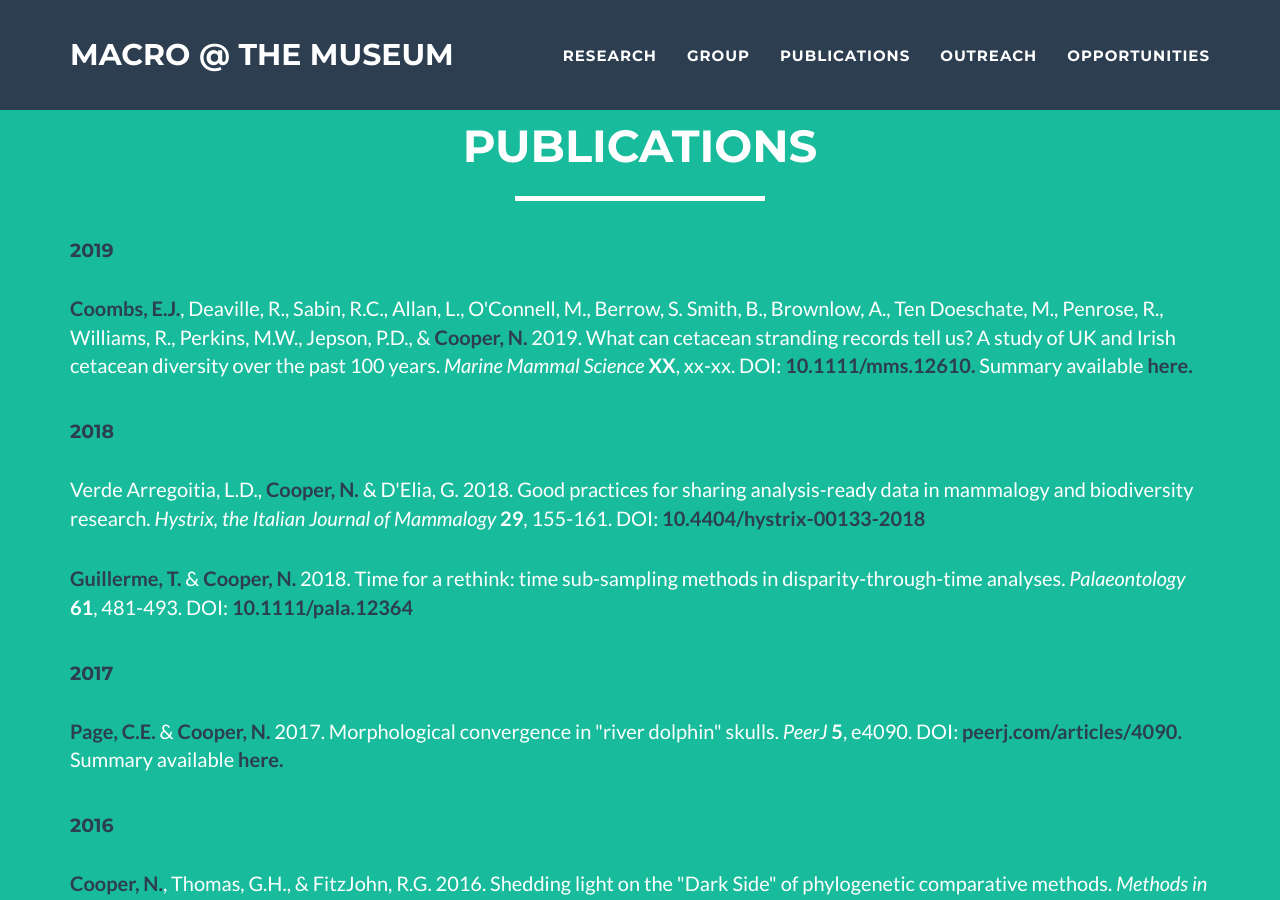
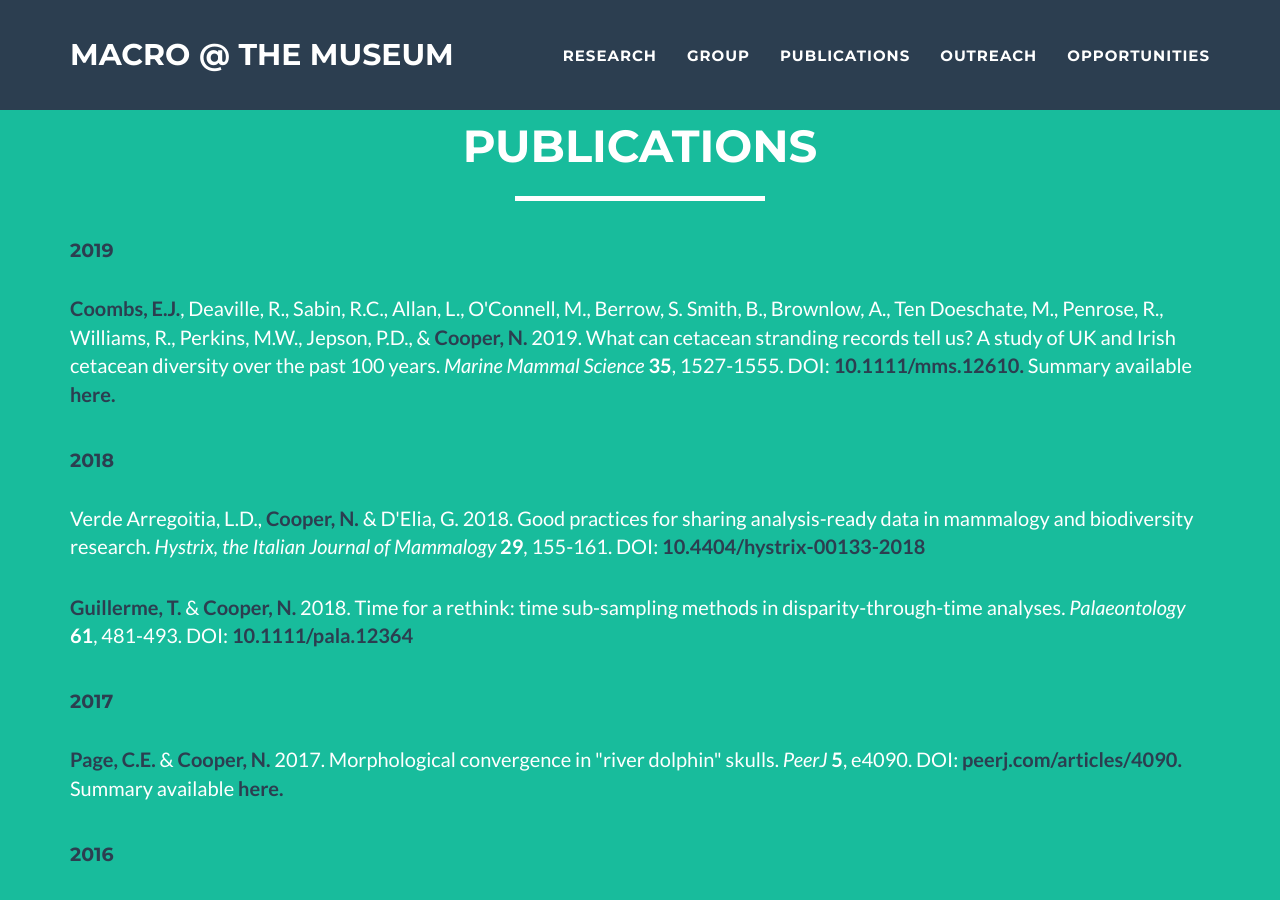
Before and after one commit to nhcooper123/nhcooper123.github.io, a Jekyll site: the page publications.html, which Jekyll copies as it is, in a window 1280 px wide and 900 px high. Built offline with Jekyll 4.4.1, drawn with Linux system fonts in a browser that asks for light colours; comment, search, counter and statistics services are not loaded.

Commit message:
Add details of EC paper

```diff
--- a/publications.html
+++ b/publications.html
@@ -102,10 +102,12 @@
     2019.
     What can cetacean stranding records tell us? A study of UK and Irish cetacean diversity over the past 100 years.
     <em>Marine Mammal Science</em>
-    <strong>XX</strong>,
-    xx-xx.
+    <strong>35</strong>,
+    1527-1555.
     DOI: <a href="https://doi.org/10.1111/mms.12610"><strong><font color="2c3e50">10.1111/mms.12610. </font></strong></a>
     Summary available <a href="https://www.nhm.ac.uk/discover/news/2019/march/historic-whale-and-dolphin-stranding-data-made-public-for-the-fi.html"><strong><font color="2c3e50">here.</font></strong></a>
+
+    <script type="text/javascript" src="https://d1bxh8uas1mnw7.cloudfront.net/assets/embed.js"></script><div class="altmetric-embed" data-badge-type="donut" data-altmetric-id="59777945" />
 
   </p>
 
```
